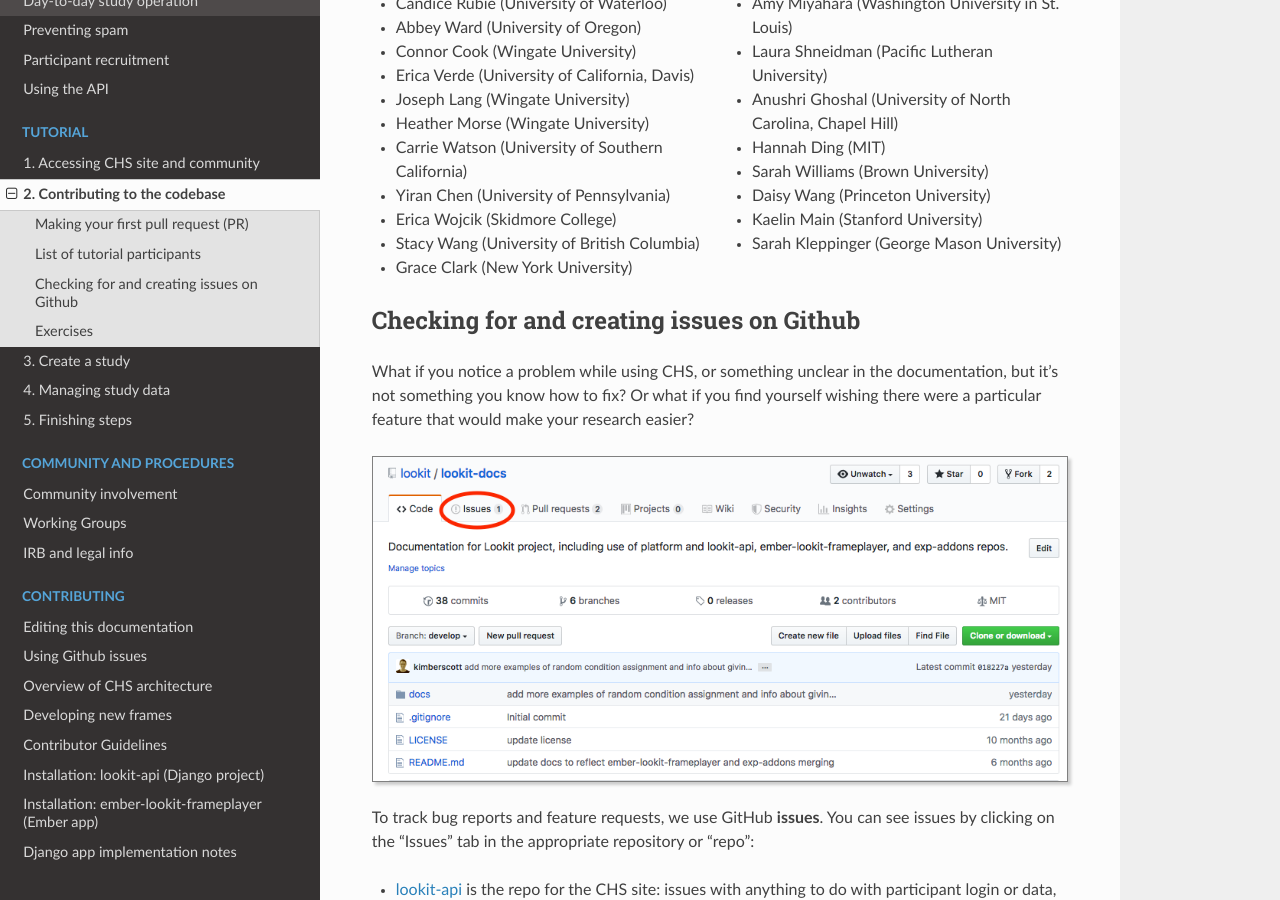
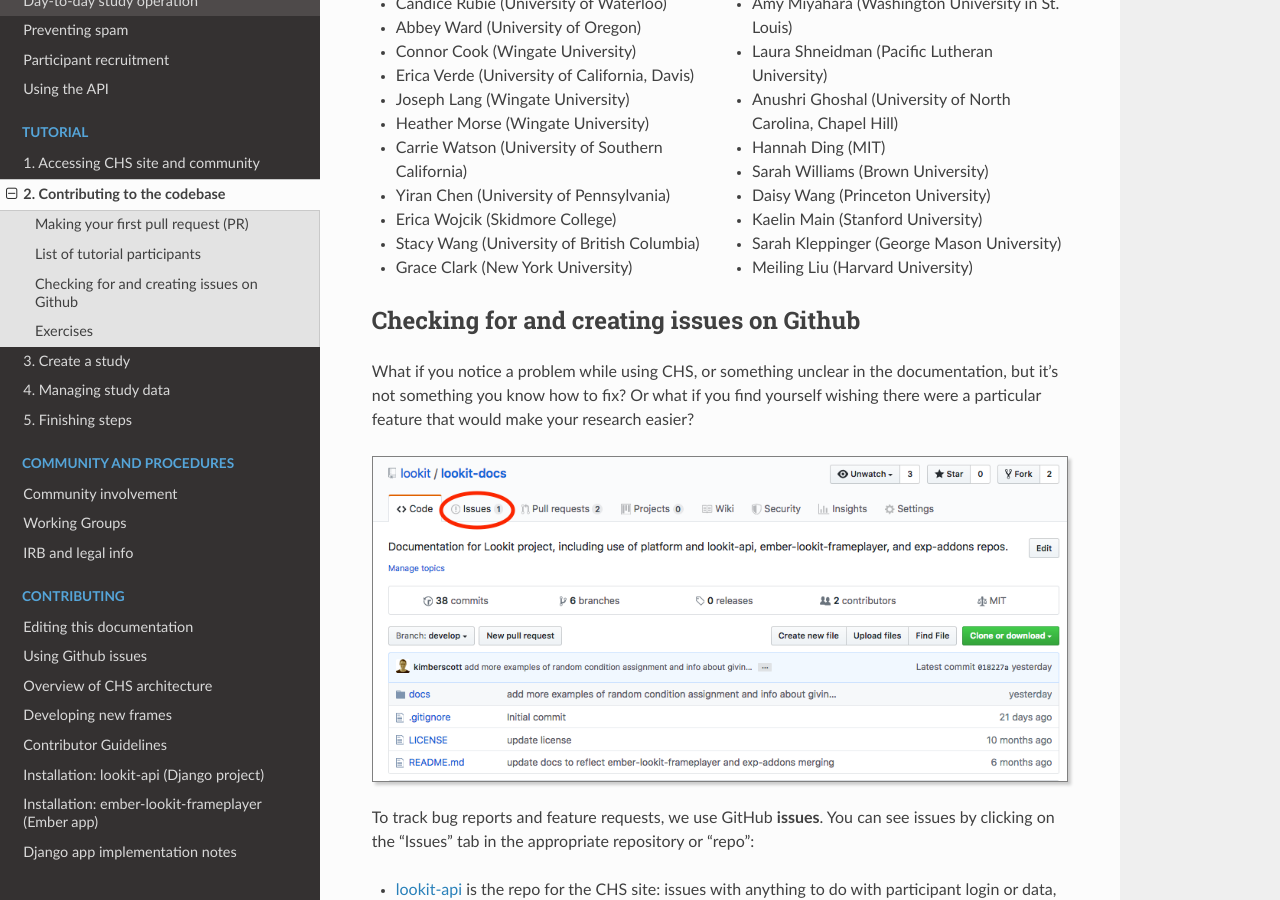
Before and after one commit to lookit/lookit-docs, a Sphinx documentation site: the page built from docs/source/tutorial-contributing.rst, in a window 1280 px wide and 900 px high, scrolled down 9417 px. Built offline with Sphinx 7.4.7 and the Read the Docs theme 3.1.0, drawn with Linux system fonts in a browser that asks for light colours.

Commit message:
Update tutorial-contributing.rst

```diff
--- a/docs/source/tutorial-contributing.rst
+++ b/docs/source/tutorial-contributing.rst
@@ -381,6 +381,7 @@
 - Daisy Wang (Princeton University)
 - Kaelin Main (Stanford University)
 - Sarah Kleppinger (George Mason University)
+- Meiling Liu (Harvard University)
 
 Checking for and creating issues on Github
 -------------------------------------------
```
